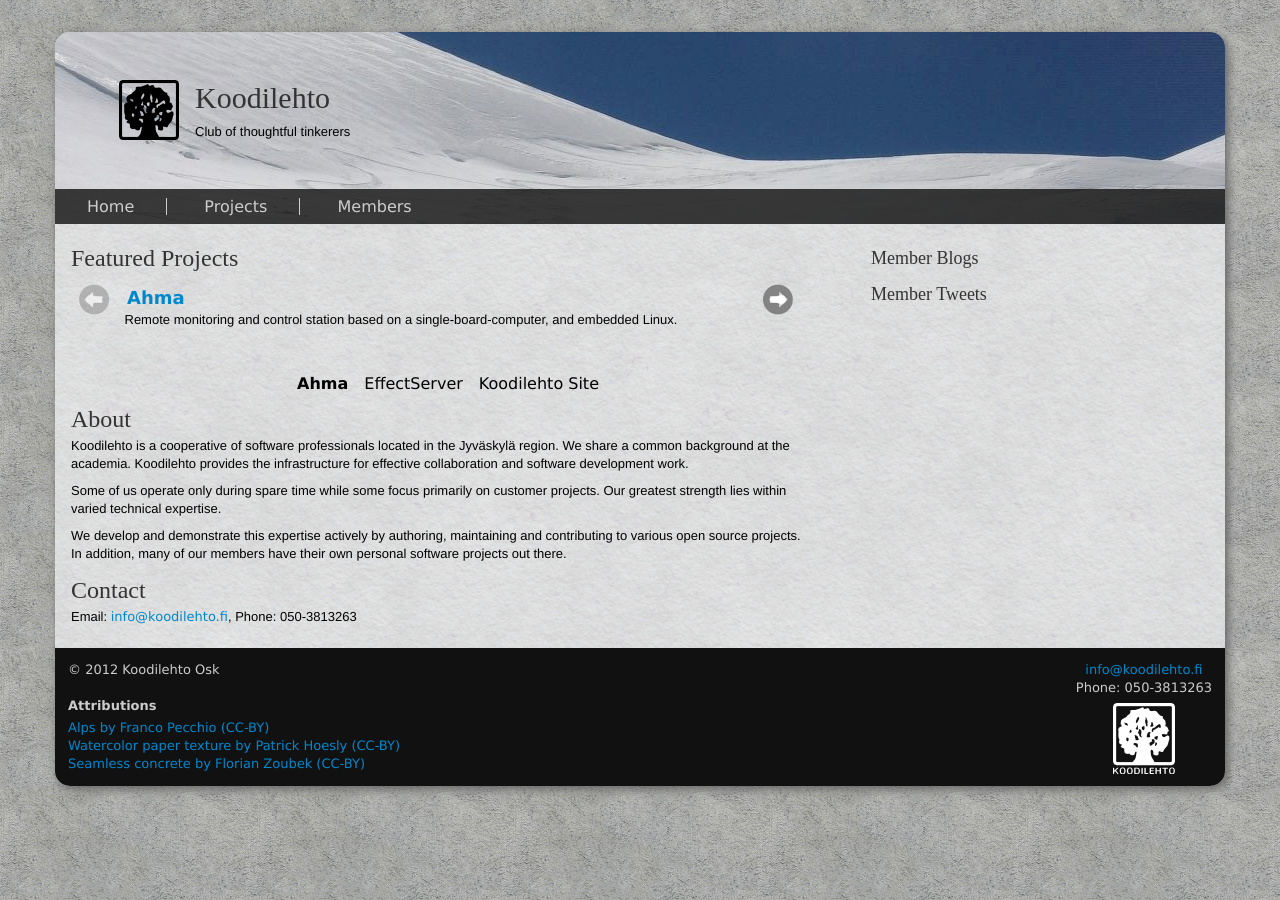
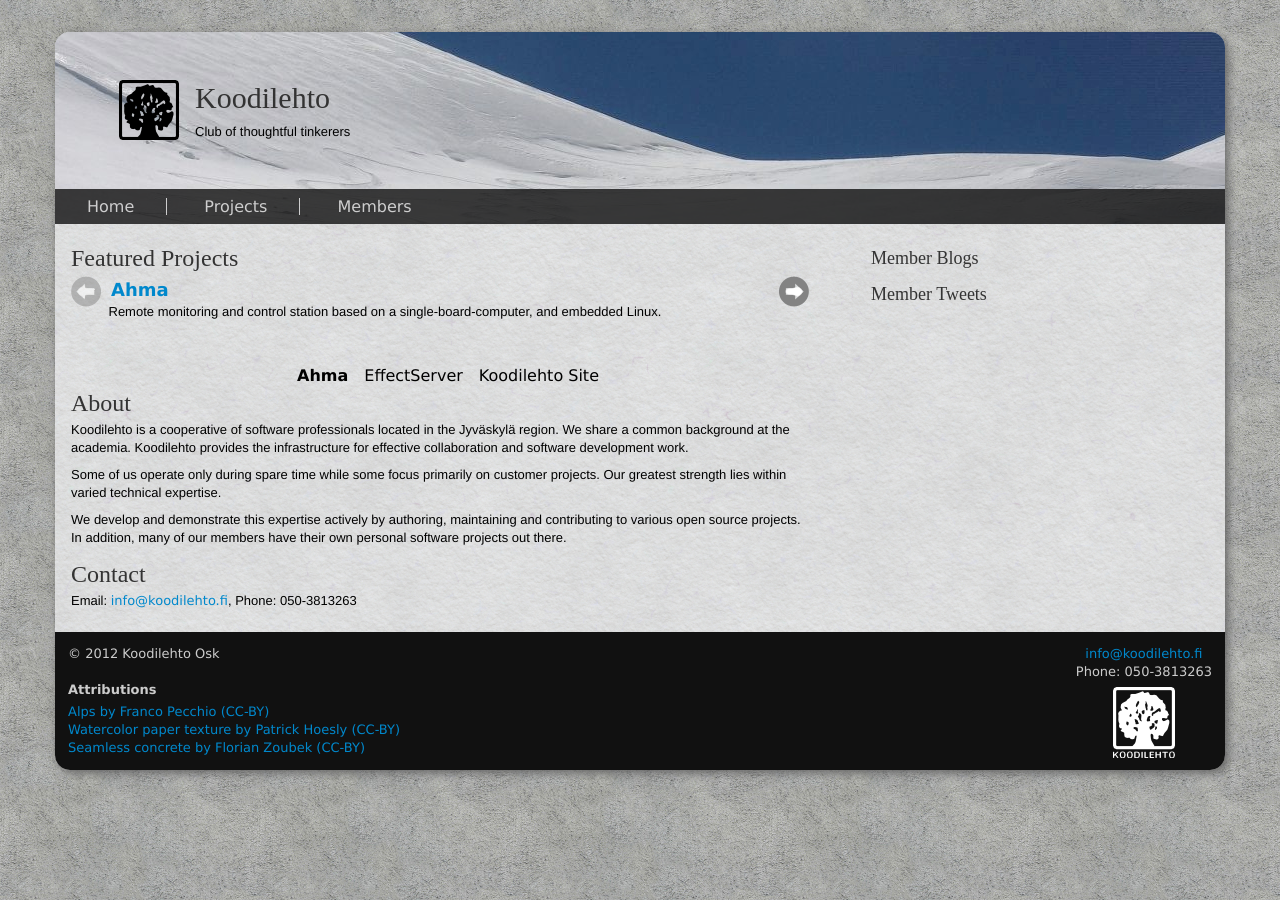
Before and after one commit to koodilehto/koodilehto-site, a Jekyll site: the page built from index.html, in a window 1280 px wide. Built offline with Jekyll 4.4.1, drawn with Linux system fonts in a browser that asks for light colours; some web fonts are replaced.

Commit message:
Tidy up carousel CSS

```diff
--- a/css/carousel.css
+++ b/css/carousel.css
@@ -1,17 +1,11 @@
-.caro {
-    margin: 0.5em;
-}
-
 .caro .prev.button {
     float: left;
     background: url(../images/arrow_left.png) no-repeat 0 -31px; /* bxslider */
-    padding-right: 0.5em;
 }
 
 .caro .next.button {
     float: right;
     background: url(../images/arrow_right.png) no-repeat 0 -31px; /* bxslider */
-    padding-left: 0.5em;
 }
 
 .caro .button {
```
